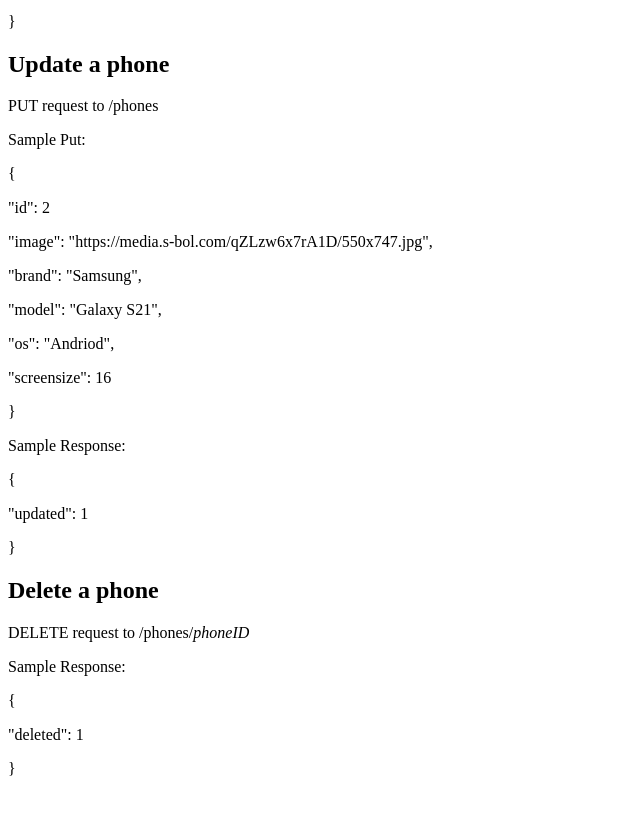
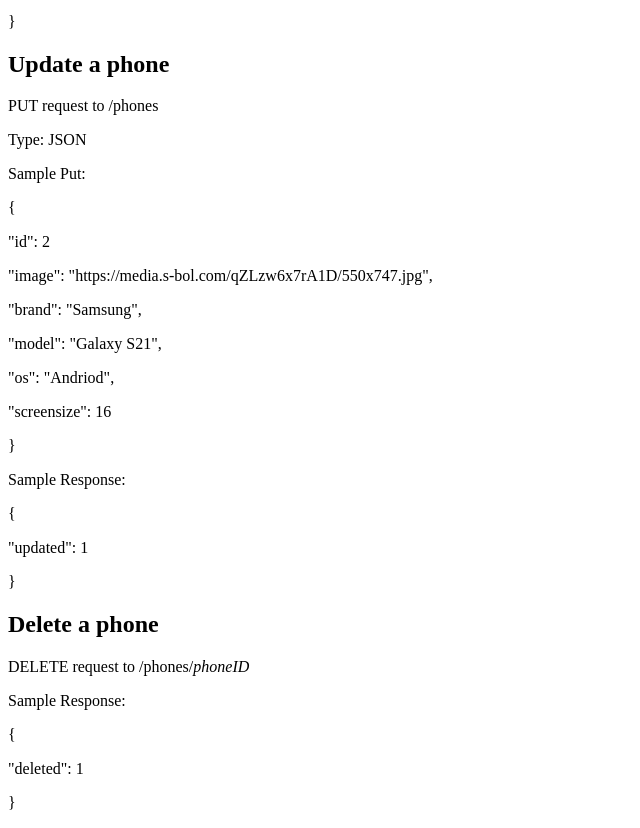
Before and after one commit to LCTTVU/ASSIGNMENT3, a plain HTML site: page documentation.html in a window 1280 px wide. Shown: the part 1287-2115 px from the top of the page, without its empty margins (0-640 px from the left). Before the commit the page ends 2081 px from the top, so only its background shows below. Drawn offline with Linux system fonts and the light colour scheme.

Commit message:
Update documentation.html

```diff
--- a/documentation.html
+++ b/documentation.html
@@ -47,6 +47,7 @@
 
     <h2>Update a phone</h2>
     <p>PUT request to /phones</p>
+    <p>Type: JSON</p>
     <p>Sample Put:</p>
     <p>{</p>
     <p>"id": 2</p>
```
